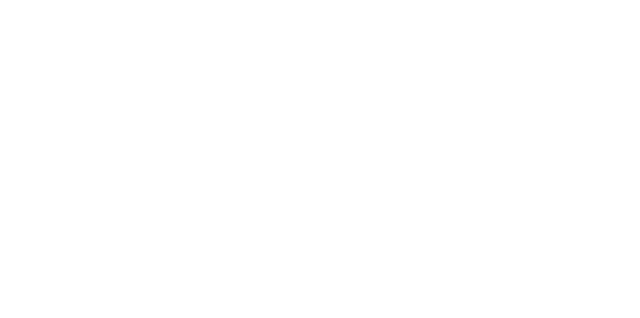
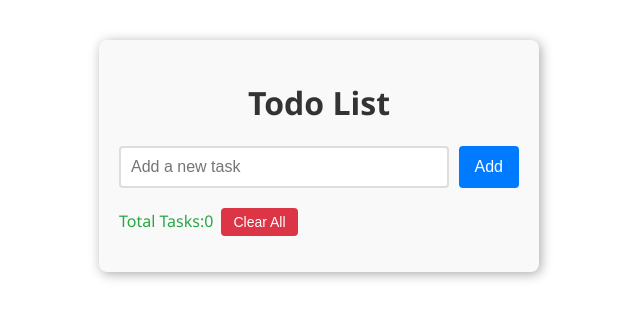
Before and after one commit to firnas-kp/REACT, a React (Vite) app: page / in a window 1280 px wide. Shown: the top 318 px of the page, without its empty margins (321-961 px from the left). Built offline with nearby package versions, Linux system fonts and the light colour scheme.

Commit message:
16-10-2025

```diff
--- a/package.json
+++ b/package.json
@@ -10,6 +10,7 @@
     "preview": "vite preview"
   },
   "dependencies": {
+    "axios": "^1.13.2",
     "react": "^19.1.1",
     "react-dom": "^19.1.1",
     "react-icons": "^5.5.0",
--- a/src/App.jsx
+++ b/src/App.jsx
@@ -1,12 +1,11 @@
 // import { RouterContextProvider } from 'react-router-dom';
 // import { Route, Routes } from 'react-router-dom';
-// // import './App.css';
+// import './App.css';
 // import Banner from './components/Banner';
 // import Brands from './components/Brands';
 // import Categories from './components/Categories';
 // import Deals from './components/Deals';
 // import Footer1 from './components/Footer1';
-// import Footer from './components/Footer1';
 // import Navbar1 from './components/Navbar1';
 // import Items from './react-keys/Items';
 // import SimpleForm from './form/SimpleForm';
@@ -34,6 +33,8 @@
 // import Props from './functional-components/Props'
 // import State from './functional-components/state'
 // import Example2 from './functional-components/hooks/useEffect-Hook/Example2'
+
+import TodoApp from "./ToDo/TodoApp";
 
 // import ProfileForm from "./form/ProfileForm";
 
@@ -147,14 +148,15 @@
     {/* <ProfileForm/> */}
     {/* <ProductCard/> */}
     {/* <ProductsPage/> */}
-{/*
-    <Navbar1/>
+
+    {/* <Navbar1/>
     <Banner/>
     <Categories/>
     <Deals/>
     <Brands/>
     <Footer1/> */}
 
+    <TodoApp/>
 
 
     </>
--- /dev/null
+++ b/src/ToDo/TodoApp.css
@@ -0,0 +1,106 @@
+.todo-container {
+  max-width: 400px;
+  margin: 40px auto;
+  padding: 20px;
+  background: #f9f9f9;
+  border-radius: 8px;
+  box-shadow: 2px 2px 12px #aaa;
+  font-family: 'Segoe UI', Tahoma, Geneva, Verdana, sans-serif;
+}
+
+h1 {
+  text-align: center;
+  color: #333;
+}
+
+.input-container {
+  display: flex;
+  justify-content: space-between;
+  margin-bottom: 20px;
+}
+
+input[type="text"] {
+  flex: 1;
+  padding: 10px;
+  border: 2px solid #ddd;
+  border-radius: 4px;
+  font-size: 16px;
+  outline: none;
+  transition: border-color 0.3s;
+}
+
+input[type="text"]:focus {
+  border-color: #007bff;
+}
+
+button {
+  margin-left: 10px;
+  background: #007bff;
+  color: white;
+  border: none;
+  padding: 0 16px;
+  border-radius: 4px;
+  cursor: pointer;
+  font-size: 16px;
+  transition: background 0.3s;
+}
+
+button:hover {
+  background: #0056b3;
+}
+
+.task-list {
+  list-style: none;
+  padding: 0;
+}
+
+.task {
+  background: white;
+  padding: 12px 16px;
+  margin-bottom: 10px;
+  border-radius: 6px;
+  display: flex;
+  justify-content: space-between;
+  align-items: center;
+  border-left: 5px solid transparent;
+  transition: border-color 0.3s;
+}
+
+.task.completed {
+  text-decoration: line-through;
+  color: #999;
+  border-left-color: #28a745;
+}
+
+.task span {
+  flex: 1;
+  cursor: pointer;
+}
+
+.buttons button {
+  background: #dc3545;
+  margin-left: 8px;
+  padding: 6px 12px;
+  font-size: 14px;
+  border-radius: 4px;
+}
+
+.buttons button:first-child {
+  background: #ffc107;
+  color: black;
+}
+
+.buttons button:hover {
+  opacity: 0.8;
+}
+.task-actions{
+  color: #28a745;
+}
+.clear-btn{
+  background: #dc3545;
+  margin-left: 8px;
+  padding: 6px 12px;
+  font-size: 14px;
+  border-radius: 4px;
+
+}
--- /dev/null
+++ b/src/ToDo/TodoApp.jsx
@@ -0,0 +1,78 @@
+import React, { useState } from 'react';
+import './TodoApp.css';
+
+function TodoApp() {
+  const [tasks, setTasks] = useState([]);
+  const [input, setInput] = useState('');
+  const [editIndex, setEditIndex] = useState(null);
+
+  const handleInputChange = (e) => setInput(e.target.value);
+
+  const addTask = () => {
+    if (input.trim() === '') return;
+    if (editIndex !== null) {
+      const updatedTasks = [...tasks];
+      updatedTasks[editIndex].text = input;
+      setTasks(updatedTasks);
+      setEditIndex(null);
+    } else {
+      setTasks([...tasks, { text: input, completed: false }]);
+    }
+    setInput('');
+  };
+
+  const deleteTask = (index) => {
+    const newList = tasks.filter((_, i) => i !== index);
+    setTasks(newList);
+  };
+
+  const toggleComplete = (index) => {
+    const newList = [...tasks];
+    newList[index].completed = !newList[index].completed;
+    setTasks(newList);
+  };
+
+  const editTask = (index) => {
+    setInput(tasks[index].text);
+    setEditIndex(index);
+  };
+
+  const clearAllTasks = () => setTasks([]);
+
+  const taskCount = tasks.length;
+
+  return (
+    <div className="todo-container">
+      <h1>Todo List</h1>
+      <div className="input-container">
+        <input
+          type="text"
+          placeholder="Add a new task"
+          value={input}
+          onChange={handleInputChange}
+        />
+        <button onClick={addTask}>{editIndex !== null ? 'Update' : 'Add'}</button>
+      </div>
+      <div className='task-actions'><span>Total Tasks:{taskCount}</span>
+      <button onClick={clearAllTasks} className='clear-btn'>Clear All</button></div>
+      <ul className="task-list">
+        {tasks.map((task, index) => (
+          <li
+            key={index}
+            className={task.completed ? 'task completed' : 'task'}
+          >
+            <span onClick={() => toggleComplete(index)}>
+              {task.text}
+            </span>
+            <div className="buttons">
+              <button onClick={() => editTask(index)}>Edit</button>
+              <button onClick={() => deleteTask(index)}>Delete</button>
+            </div>
+          </li>
+        ))}
+      </ul>
+    </div>
+  );
+}
+
+export default TodoApp;
```
Also changed, not shown: 1 other file (tests, documents, lock files or other folders).
